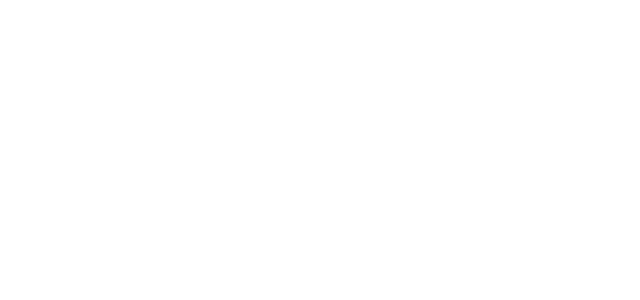
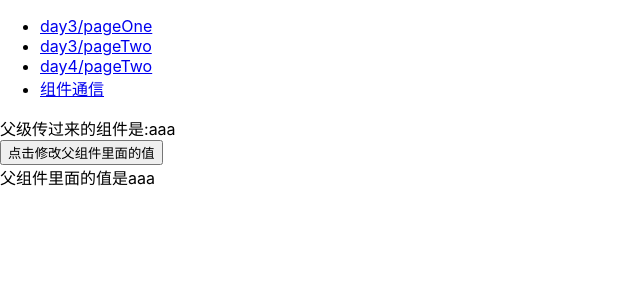
Before and after one commit to zhaoyuanmeng/react-demo, a React (Vite) app: page /communicate in a window 1280 px wide. Before the commit this address had no page. Shown: the top 300 px of the page, without its empty margins (0-640 px from the left). Built offline with nearby package versions, Linux system fonts and the light colour scheme.

Commit message:
feat: 添加组件通信

```diff
--- a/package.json
+++ b/package.json
@@ -3,7 +3,7 @@
   "private": true,
   "version": "0.0.0",
   "scripts": {
-    "dev": "vite",
+    "dev": "vite --host 0.0.0.0 --port 3002",
     "build": "tsc && vite build",
     "preview": "vite preview"
   },
--- /dev/null
+++ b/src/communicate/props.tsx
@@ -0,0 +1,28 @@
+import { Fragment, useState } from "react";
+import { test } from "./../hooks/useRef";
+
+function Children({ item, setItem }: any) {
+  const setData = () => {
+    setItem("bbb");
+  };
+
+  return (
+    <Fragment>
+      <div>父级传过来的组件是:{item}</div>
+      <button onClick={setData}>点击修改父组件里面的值</button>
+    </Fragment>
+  );
+}
+
+function Parent() {
+  let [test, setTest] = useState("aaa");
+
+  return (
+    <Fragment>
+      <Children item={test} setItem={setTest}></Children>
+      <div>父组件里面的值是{test}</div>
+    </Fragment>
+  );
+}
+
+export default Parent;
--- a/src/main/main.tsx
+++ b/src/main/main.tsx
@@ -13,6 +13,9 @@
           <li>
             <Link to="/day4/pageOne">day4/pageTwo</Link>
           </li>
+          <li>
+            <Link to="/communicate">组件通信</Link>
+          </li>
         </ul>
       </nav>
       {/* 指定路由组件呈现的位置  其实就是router-view*/}
```
Also changed, not shown: src/route/router.tsx (+7 -0 lines).
